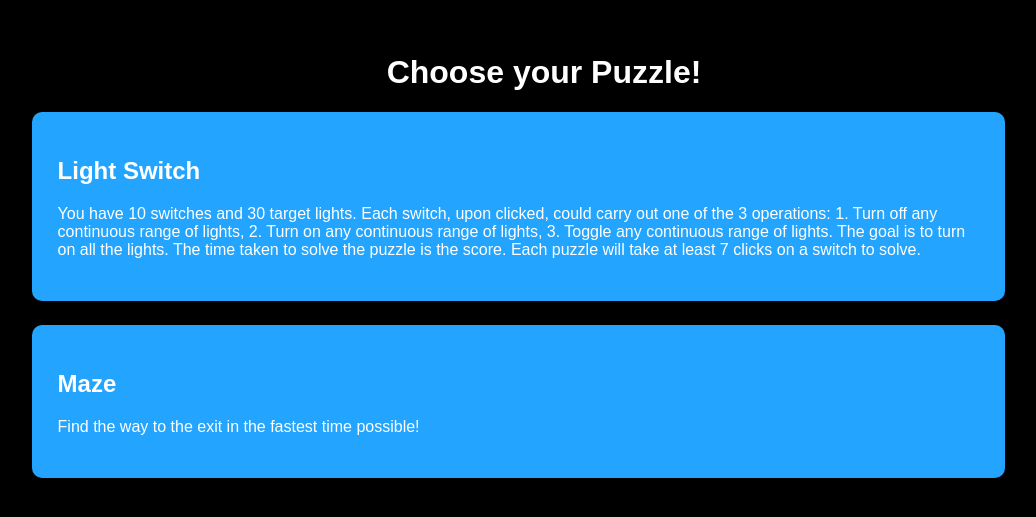
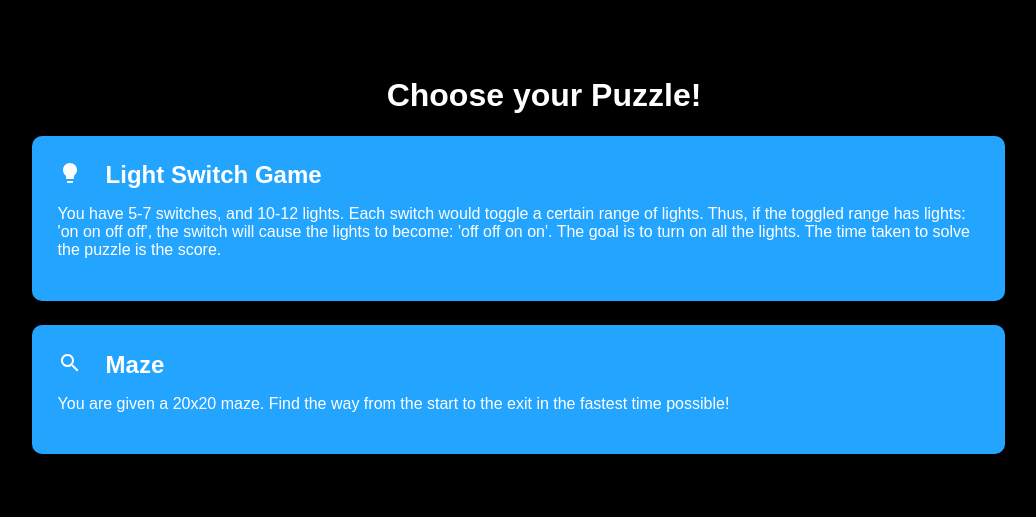
Before and after one commit to AJR07/RIICC-Open-House-Website, a React (Vite) app: page /puzzle in a window 1280 px wide. Shown: the part 145-662 px from the top of the page, without its empty margins (96-1132 px from the left). Built offline with nearby package versions, Linux system fonts and the light colour scheme.

Commit message:
:pencil: Add descriptions for the games!

```diff
--- a/src/pages/puzzle/puzzlepicker.tsx
+++ b/src/pages/puzzle/puzzlepicker.tsx
@@ -29,6 +29,7 @@ export default function PuzzlePicker() {
                 <h1>Choose your Puzzle!</h1>
                 <Stack direction="column" spacing={3}>
                     {puzzles.map((puzzle, index) => {
+                        let Icon = puzzle.icon;
                         return (
                             <motion.div
                                 whileHover={{ scale: 1.05 }}
@@ -42,7 +43,10 @@ export default function PuzzlePicker() {
                                     borderRadius: "10px",
                                 }}
                             >
-                                <h2>{puzzle.name}</h2>
+                                <Stack direction="row" spacing={3}>
+                                    <Icon />
+                                    <h2>{puzzle.name}</h2>
+                                </Stack>
                                 <p>{puzzle.description}</p>
                             </motion.div>
                         );
--- a/src/pages/puzzle/types/puzzle.ts
+++ b/src/pages/puzzle/types/puzzle.ts
@@ -1,10 +1,14 @@
+import { OverridableComponent } from "@mui/material/OverridableComponent";
 import SetScoreFn from "./setScoreFn";
+import { SvgIconTypeMap } from "@mui/material";
 
 type Puzzle = {
     name: string;
     description: string;
     debrief: string;
-    icon: string;
+    icon: OverridableComponent<SvgIconTypeMap<{}, "svg">> & {
+        muiName: string;
+    };
 
     // Component Props: { setScore: SetScoreFn }
     component: React.FC<{
--- a/src/puzzles/lightswitchgame/game.tsx
+++ b/src/puzzles/lightswitchgame/game.tsx
@@ -5,6 +5,7 @@ import { Stack } from "@mui/material";
 import { motion } from "framer-motion";
 import StopWatch from "../../components/stopwatch";
 import SetScoreFn from "../../pages/puzzle/types/setScoreFn";
+import LightbulbIcon from "@mui/icons-material/Lightbulb";
 
 interface LightSwitchProps {
     setScore: SetScoreFn;
@@ -16,8 +17,8 @@ function LightSwitch(props: LightSwitchProps) {
 
     useEffect(() => {
         let simulation = new SwitchSimulation(
-            Math.random() * 5 + 5,
-            Math.random() * 7 + 10,
+            Math.random() * 2 + 5,
+            Math.random() * 2 + 10,
             props.setScore
         );
         setGameState(simulation);
@@ -103,12 +104,13 @@ function LightSwitch(props: LightSwitchProps) {
 }
 
 const LightSwitchGameDetails: Puzzle = {
-    name: "Light Switch",
+    name: "Light Switch Game",
     description:
-        "You have 10 switches and 30 target lights. Each switch, upon clicked, could carry out one of the 3 operations: 1. Turn off any continuous range of lights, 2. Turn on any continuous range of lights, 3. Toggle any continuous range of lights. The goal is to turn on all the lights. The time taken to solve the puzzle is the score. Each puzzle will take at least 7 clicks on a switch to solve.",
-    icon: "",
+        "You have 5-7 switches, and 10-12 lights. Each switch would toggle a certain range of lights. Thus, if the toggled range has lights: 'on on off off', the switch will cause the lights to become: 'off off on on'. The goal is to turn on all the lights. The time taken to solve the puzzle is the score.",
+    icon: LightbulbIcon,
     component: LightSwitch,
-    debrief: "todo",
+    debrief:
+        "Reflect on how your strategy could have been improved, or did you use a strategy to begin with? There are a few techniques that can minimize your time for this puzzle. That includes: 1. Remembering which switch toggles what range, 2. When a few lights are left to be switched on, only fiddling and toggling those that affect those lights, 3. A switch which toggles a large range might still be needed to fix a few lights, so don't hesitate to toggle them, 4. Just keep toggling, do not waste time.",
 };
 
 export default LightSwitchGameDetails;
--- a/src/puzzles/mazegame/game.tsx
+++ b/src/puzzles/mazegame/game.tsx
@@ -2,17 +2,16 @@ import { MouseEventHandler, useState } from "react";
 import Puzzle from "../../pages/puzzle/types/puzzle";
 import { MazeData } from "./maze";
 import StopWatch from "../../components/stopwatch";
-import { Score, TimeScore } from "../../pages/puzzle/types/score";
+import { TimeScore } from "../../pages/puzzle/types/score";
+import SearchIcon from "@mui/icons-material/Search";
 import SetScoreFn from "../../pages/puzzle/types/setScoreFn";
 
 interface MazeGameProps {
     setScore: SetScoreFn;
 }
 
-// const ROWS = 30;
-// const COLS = 30;
-const ROWS = 5;
-const COLS = 5;
+const ROWS = 20;
+const COLS = 20;
 
 function MazeGame(props: MazeGameProps) {
     const [maze] = useState(new MazeData(ROWS, COLS));
@@ -81,7 +80,7 @@ function MazeGame(props: MazeGameProps) {
                             : "transparent",
 
                         // each cell only draws the border on the bottom and right, to avoid duplicating
-                        // excepet for the leftmost and tomost cells
+                        // except for the leftmost and topmost cells
                         borderTop:
                             i == 0 && maze.hasWall(cell, "top")
                                 ? borderStyle
@@ -123,8 +122,9 @@ function MazeGame(props: MazeGameProps) {
 
 const MazeGameDetails: Puzzle = {
     name: "Maze",
-    description: "Find the way to the exit in the fastest time possible!",
-    icon: "",
+    description:
+        "You are given a 20x20 maze. Find the way from the start to the exit in the fastest time possible!",
+    icon: SearchIcon,
     component: MazeGame,
     debrief:
         "Reflect on the process which you used to solve the maze. \
@@ -132,7 +132,13 @@ const MazeGameDetails: Puzzle = {
     Do you know if that is the shortest possible path? \
     How <em>do</em> you find the shortest possible path? \
     <br />  \
-    P.S. what sort of algorithm (i.e. process) was used to generate this random maze in the first place?",
+    P.S. what sort of algorithm (i.e. process) was used to generate this random maze in the first place? \
+    A few tips to get you started: \
+    1. You should try to generally move towards the exit. \
+    2. You should try to avoid going back to places you've already been. \
+    3. Do not be afraid to backtrack if you get stuck. \
+    4. You can initially use your eyes to trace the path, it could be more efficient \
+    5. You could try to go from the exit to the start instead if you get stuck.",
 };
 
 export default MazeGameDetails;
```
